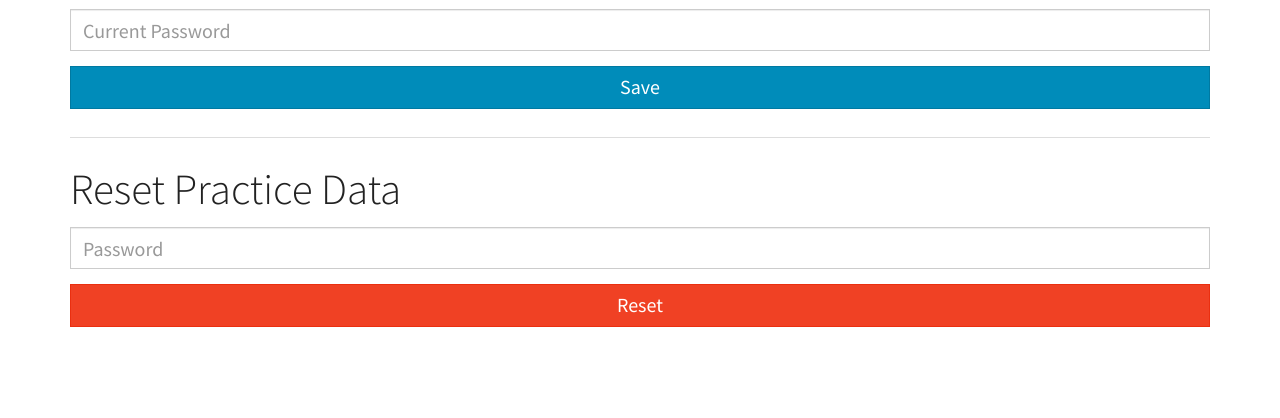
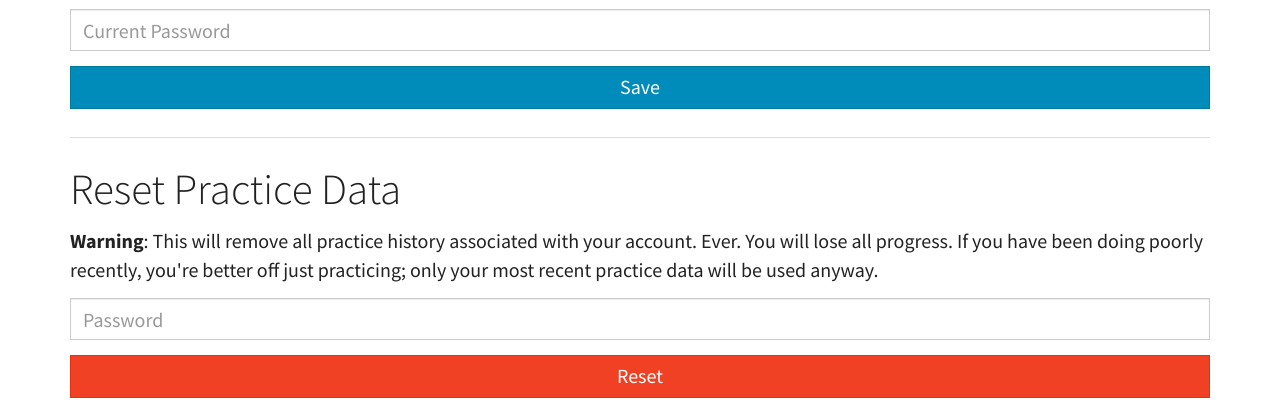
Before and after one commit to masonsbro/mathclub, a Django app: page /account/ in a window 1280 px wide. Shown: the part 806-1224 px from the top of the page. Before the commit the page ends 1133 px from the top, so only its background shows below. Run offline with Django 3.2, Linux system fonts and the light colour scheme; some libraries are stand-ins or nearby versions.

Commit message:
Add reset warning

```diff
--- a/template/account.html
+++ b/template/account.html
@@ -38,6 +38,7 @@
 	<form role="form" method="POST" action="/reset/">
 		{% csrf_token %}
 		<h2>Reset Practice Data</h2>
+		<p><strong>Warning</strong>: This will remove all practice history associated with your account. Ever. You will lose all progress. If you have been doing poorly recently, you're better off just practicing; only your most recent practice data will be used anyway.</p>
 		<div class="form-group">
 			<input type="password" class="form-control" name="password" placeholder="Password">
 		</div>
```
